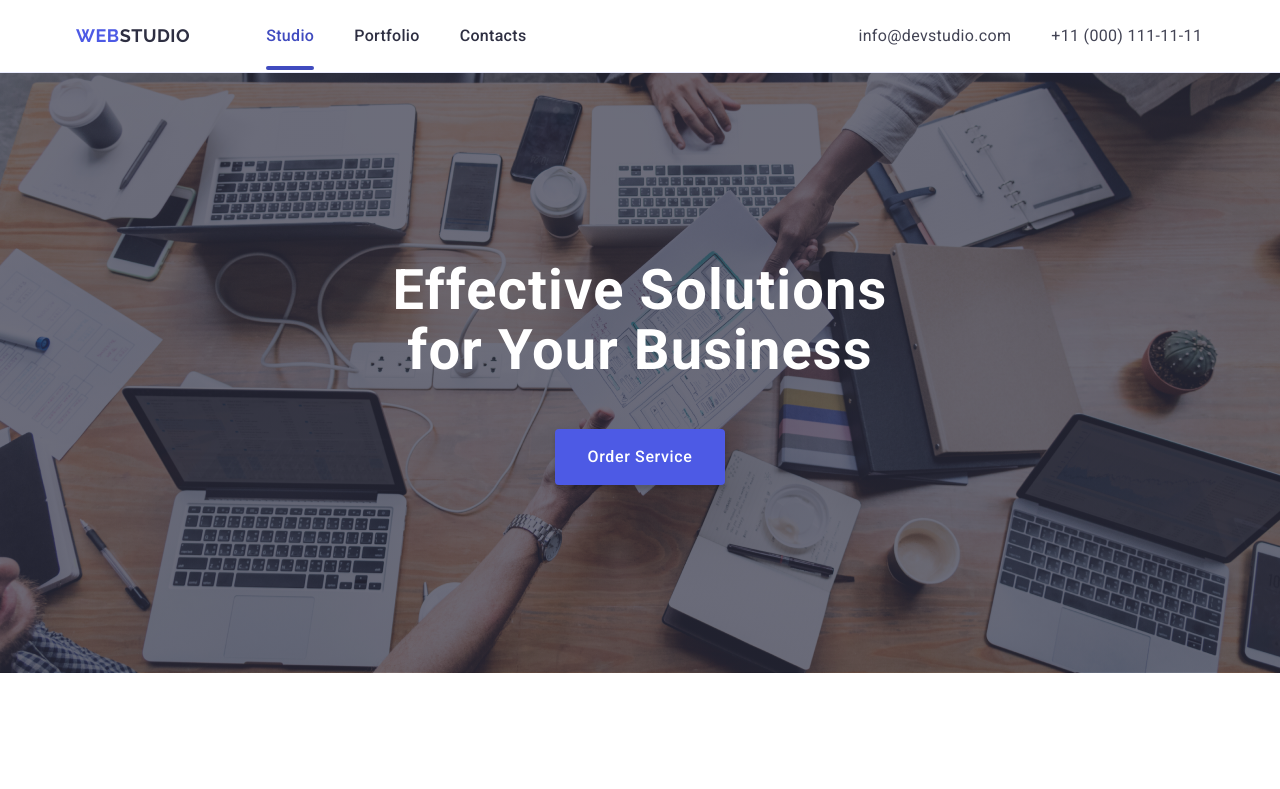
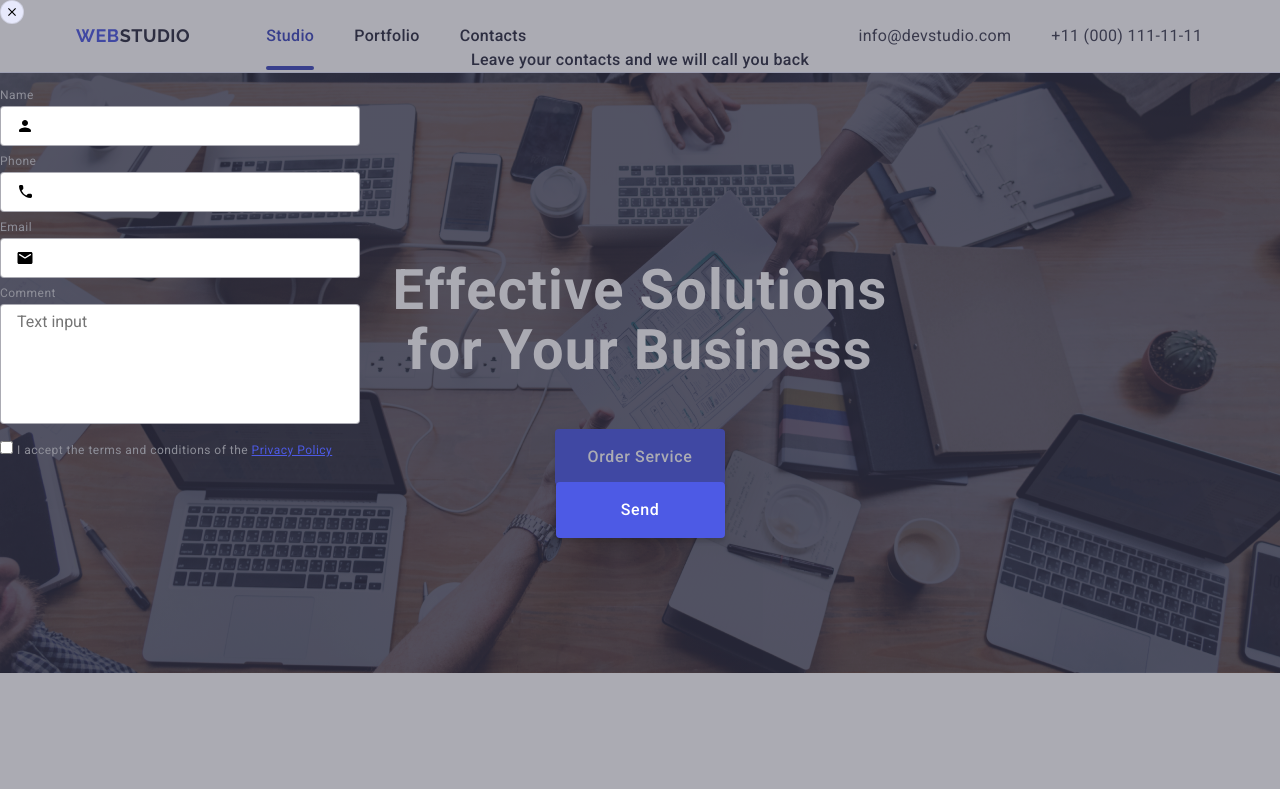
Before and after one commit to AlexHrab/goit-markup-hw-05, a plain HTML site: page index.html in a window 1280 px wide. Shown: the top 789 px of the page. Drawn offline with nearby package versions, Linux system fonts and the light colour scheme.

Commit message:
Update index.html

```diff
--- a/index.html
+++ b/index.html
@@ -537,9 +537,9 @@
       </div>
     </footer>
 
-    <dialog>
+
       <div class="backdrop">
-        <div name="feedback" class="feedback-form">
+        <div class="feedback">
           <button class="close" id="closeDialog" type="button">
             <svg class="close-cvg" width="8" height="8">
               <use href="/images/icons.svg#icon-close-black-18dp-1"></use>
@@ -619,7 +619,7 @@
           </form>
         </div>
       </div>
-    </dialog>
+
     <script src="/form.js"></script>
   </body>
 </html>
```
